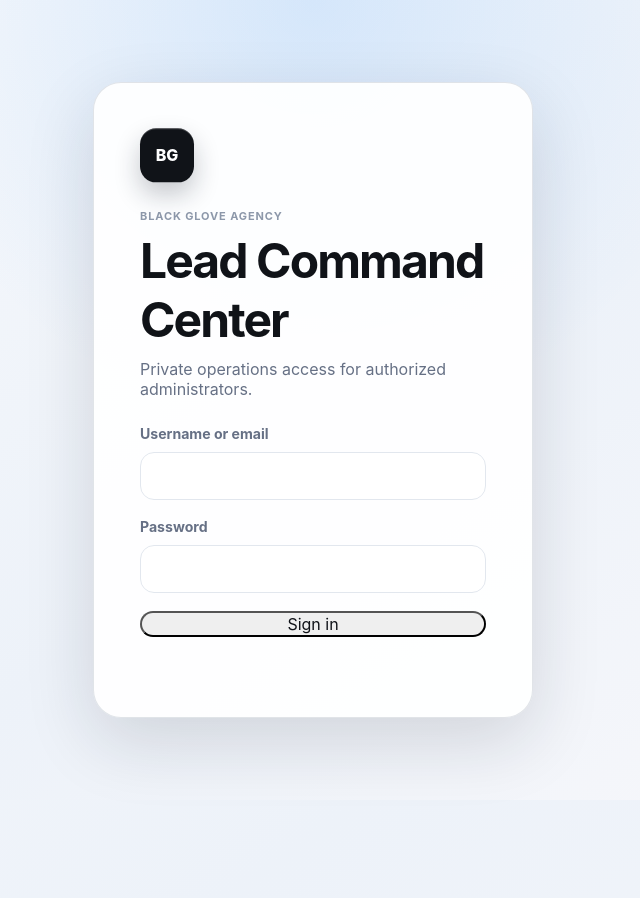
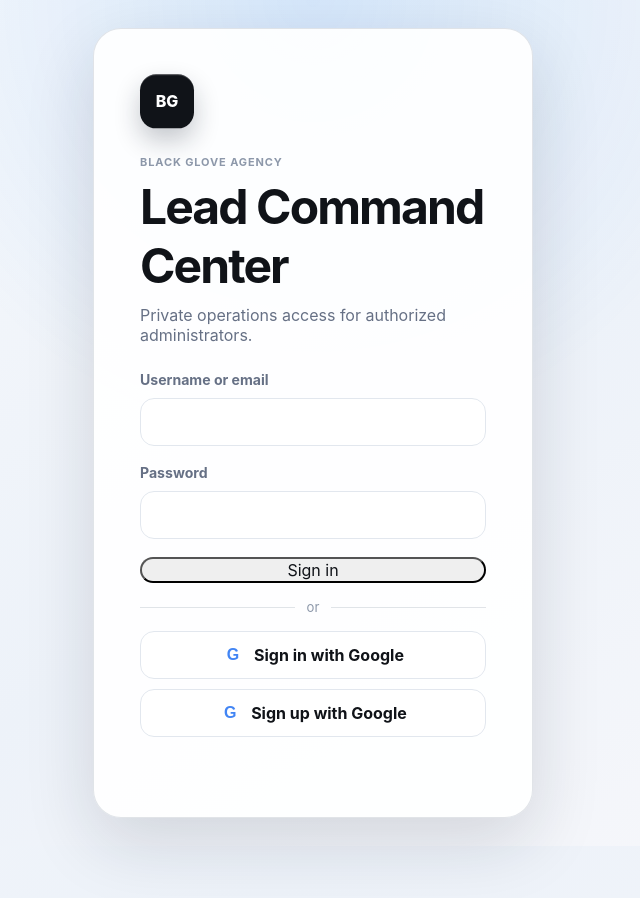
Before and after one commit to calina-miguel/lead-command-center, a website: page docs/index.html in a window 1280 px wide. Shown: the top 898 px of the page, without its empty margins (327-967 px from the left). Drawn offline with Linux system fonts and the light colour scheme; no server answers.

Commit message:
Add Google sign-in options to admin login

```diff
--- a/docs/index.html
+++ b/docs/index.html
@@ -19,6 +19,9 @@
           <label for="command-password">Password</label>
           <input id="command-password" type="password" autocomplete="current-password" required />
           <button class="primary" type="submit">Sign in</button>
+          <div class="login-divider"><span>or</span></div>
+          <button class="google-login" id="google-sign-in" type="button"><span class="google-mark" aria-hidden="true">G</span>Sign in with Google</button>
+          <button class="google-login" id="google-sign-up" type="button"><span class="google-mark" aria-hidden="true">G</span>Sign up with Google</button>
           <p class="login-status" id="command-login-status" role="status" aria-live="polite"></p>
         </form>
       </div>
@@ -531,6 +534,9 @@
           if (!response.ok) { status.textContent = data.error || 'Unable to sign in'; return; }
           unlock(data.user);
         });
+        const googleMessage = () => { status.textContent = 'Google access is awaiting workspace OAuth setup.'; };
+        document.querySelector('#google-sign-in').addEventListener('click', googleMessage);
+        document.querySelector('#google-sign-up').addEventListener('click', googleMessage);
       })();
     </script>
   </body>
--- a/docs/styles.css
+++ b/docs/styles.css
@@ -51,6 +51,11 @@ body.auth-locked > .workflow-toast { visibility: hidden; }
 #command-login-form label { color: var(--muted); font-size: 0.88rem; font-weight: 700; }
 #command-login-form input { width: 100%; box-sizing: border-box; border: 1px solid var(--control-border); border-radius: 14px; background: var(--control-bg); color: var(--ink); padding: 13px 14px; margin-bottom: 8px; font: inherit; }
 #command-login-form input:focus { outline: 3px solid rgba(0, 122, 255, 0.2); border-color: var(--brand); }
+.login-divider { display: flex; align-items: center; gap: 12px; margin: 6px 0; color: var(--subtle); font-size: 0.82rem; }
+.login-divider::before, .login-divider::after { content: ""; height: 1px; flex: 1; background: var(--line); }
+.google-login { display: flex; align-items: center; justify-content: center; gap: 10px; width: 100%; border: 1px solid var(--control-border); border-radius: 14px; background: var(--control-bg); color: var(--ink); padding: 12px 14px; font: inherit; font-weight: 700; cursor: pointer; transition: transform var(--motion-fast) var(--ease-soft), border-color var(--motion-fast) ease, background var(--motion-fast) ease; }
+.google-login:hover { transform: translateY(-2px); border-color: var(--brand); background: var(--row-hover); }
+.google-mark { display: grid; place-items: center; width: 22px; height: 22px; border-radius: 50%; color: #4285f4; background: #fff; font-weight: 800; font-family: Arial, sans-serif; }
 .login-status { min-height: 1.4em; margin: 4px 0 0; color: var(--danger); font-size: 0.9rem; }
 @keyframes login-rise { from { opacity: 0; transform: translateY(18px) scale(0.98); } to { opacity: 1; transform: translateY(0) scale(1); } }
 
```
